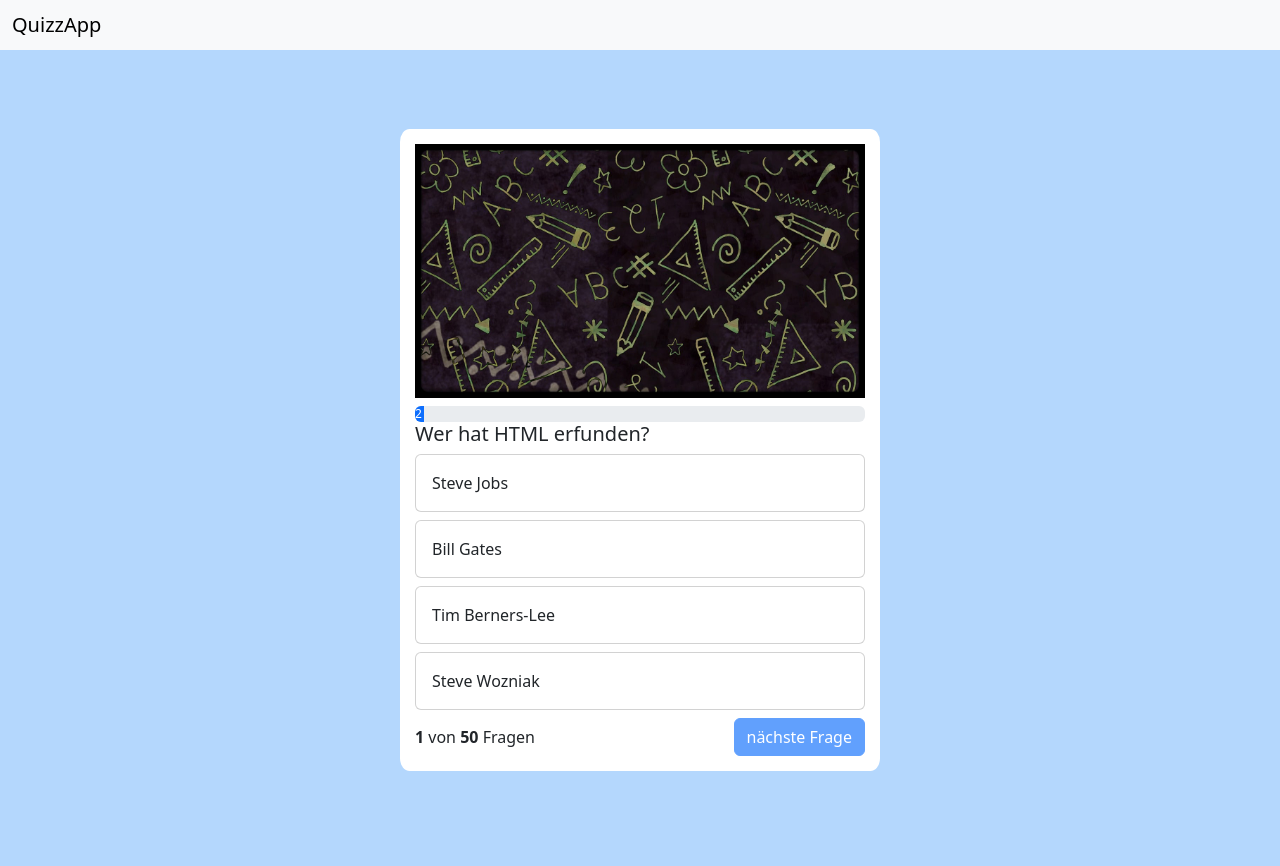
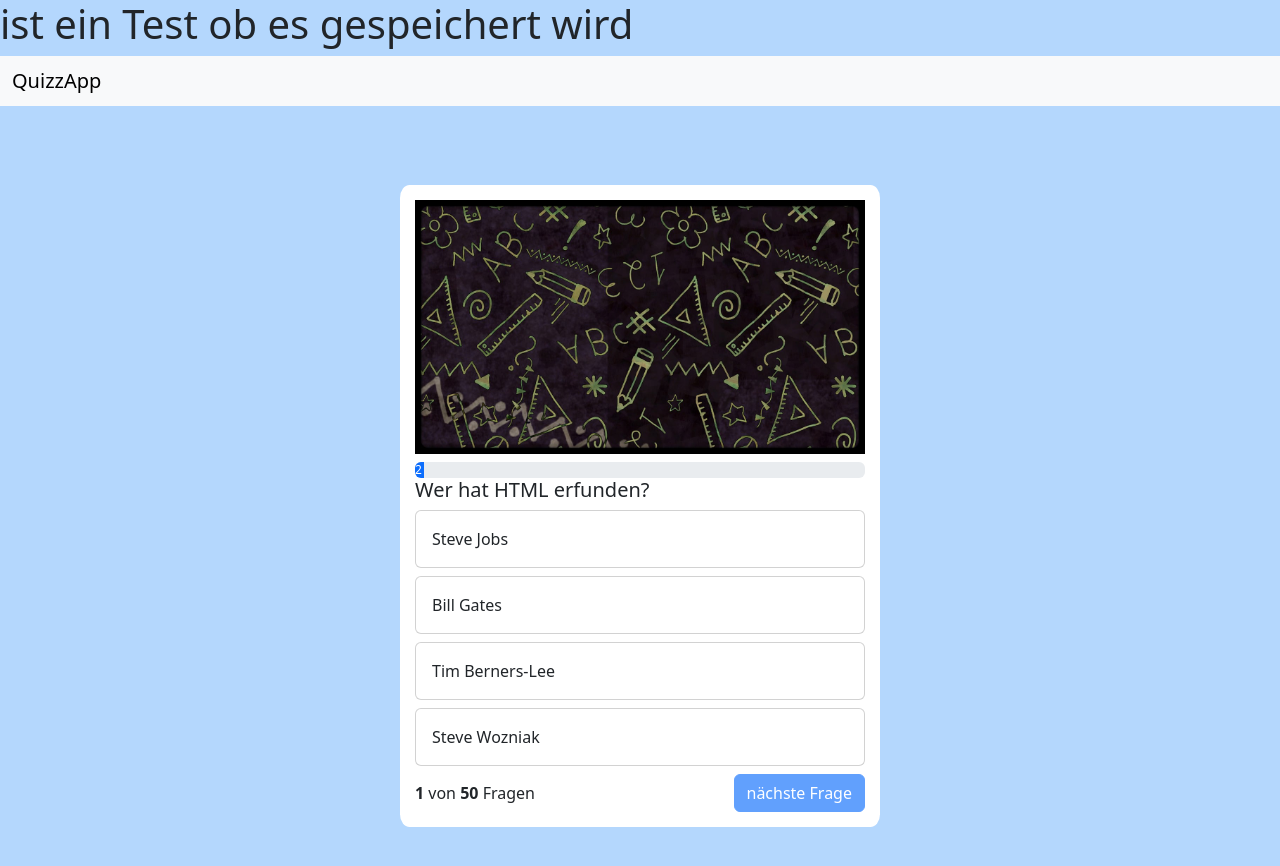
Before and after one commit to ArturitoMUC/QuizzApp, a plain HTML site: page index.html in a window 1280 px wide. Drawn offline with nearby package versions, Linux system fonts and the light colour scheme.

Commit message:
Added headline

```diff
--- a/index.html
+++ b/index.html
@@ -21,6 +21,7 @@
 </head>
 
 <body onload="init()">
+<h1>ist ein Test ob es gespeichert wird</h1>
 
     <nav class="navbar bg-body-tertiary">
         <div class="container-fluid">
```
